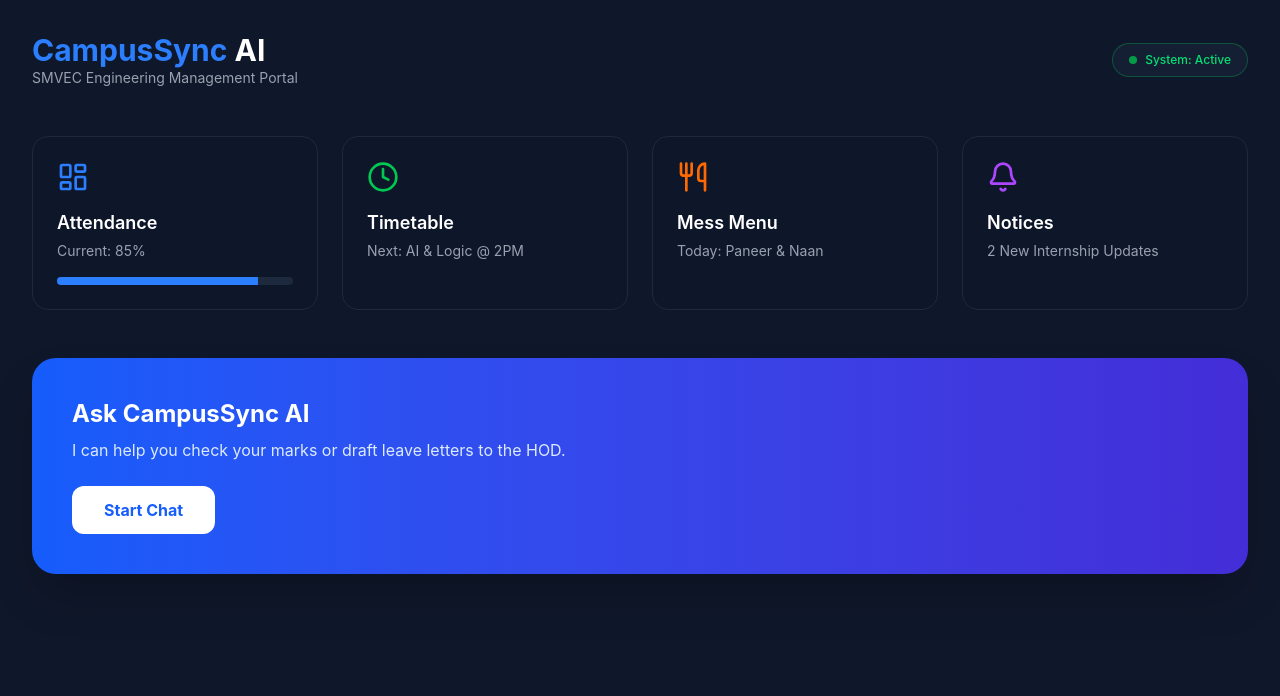
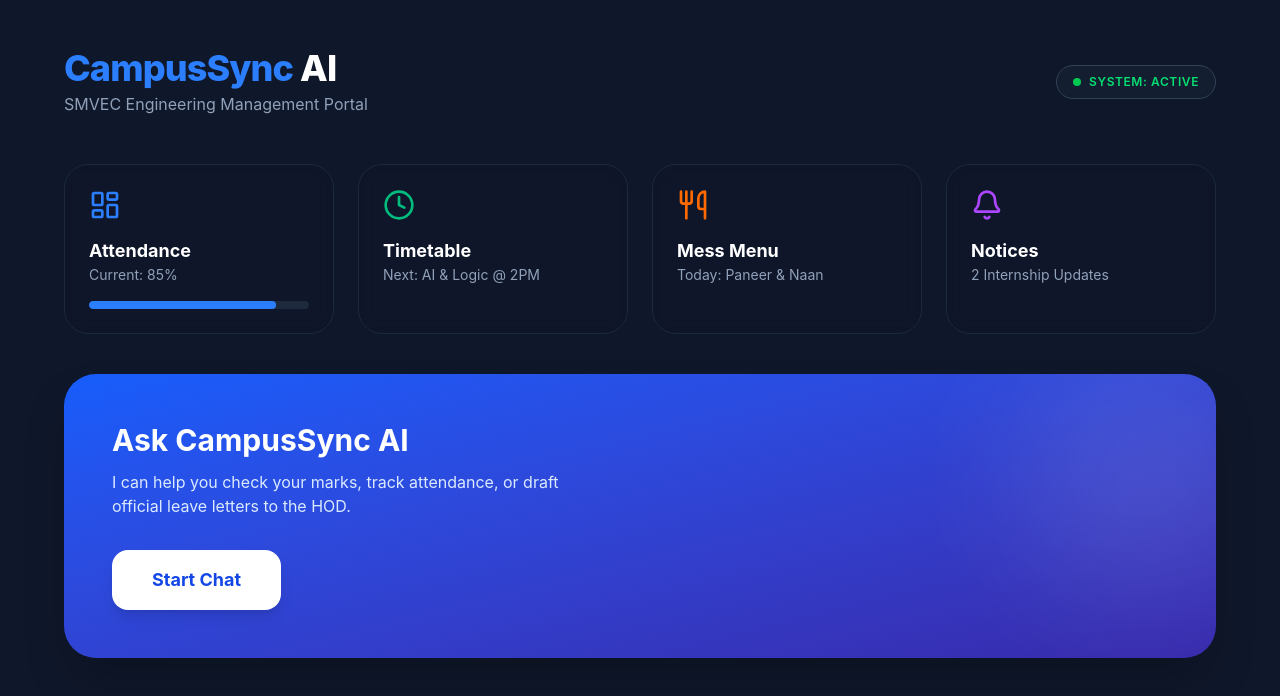
Before and after one commit to Arihant029/campus-sync-ai, a React (Vite) app in the folder campus-sync/client/: page / in a window 1280 px wide. Shown: the top 696 px of the page. Built offline with nearby package versions, Linux system fonts and the light colour scheme.

Commit message:
fix: final production UI styling with slate-950 background

```diff
--- a/campus-sync/client/src/App.jsx
+++ b/campus-sync/client/src/App.jsx
@@ -1,6 +1,14 @@
 import React, { useState } from 'react';
 import { jsPDF } from "jspdf";
-import { MessageSquare, LayoutDashboard, Clock, Utensils, Bell, Send } from 'lucide-react';
+import {
+  MessageSquare,
+  LayoutDashboard,
+  Clock,
+  Utensils,
+  Bell,
+  Send,
+  ChevronLeft
+} from 'lucide-react';
 
 function App() {
   const [input, setInput] = useState('');
@@ -26,119 +34,155 @@ function App() {
       const data = await response.json();
       setMessages(prev => [...prev, { role: 'assistant', content: data.reply }]);
     } catch (err) {
-      setMessages(prev => [...prev, { role: 'assistant', content: "Connection Error. Render might be waking up..." }]);
+      setMessages(prev => [...prev, { role: 'assistant', content: "Connection Error. Render server is waking up, please wait 30 seconds and try again." }]);
     }
     setLoading(false);
   };
 
   const downloadPDF = (content) => {
     const doc = new jsPDF();
-    doc.text(content, 15, 20, { maxWidth: 180 });
-    doc.save("SMVEC_Document.pdf");
+    const splitText = doc.splitTextToSize(content, 180);
+    doc.text(splitText, 15, 20);
+    doc.save("CampusSync_Document.pdf");
   };
 
+  // DASHBOARD VIEW
   if (!showChat) {
     return (
-      <div className="min-h-screen bg-[#0f172a] text-white p-8 font-sans">
+      <div className="min-h-screen bg-[#0f172a] text-white p-6 md:p-12 font-sans">
+        <div className="max-w-6xl mx-auto">
           <header className="flex justify-between items-center mb-12">
             <div>
-            <h1 className="text-3xl font-bold text-blue-500">CampusSync <span className="text-white">AI</span></h1>
-            <p className="text-gray-400 text-sm">SMVEC Engineering Management Portal</p>
+              <h1 className="text-4xl font-extrabold tracking-tight">
+                <span className="text-blue-500">CampusSync</span> AI
+              </h1>
+              <p className="text-slate-400 mt-1">SMVEC Engineering Management Portal</p>
             </div>
-          <div className="bg-slate-800/50 px-4 py-2 rounded-full border border-green-500/30 flex items-center gap-2">
+            <div className="hidden md:flex bg-slate-800/40 px-4 py-2 rounded-full border border-slate-700 items-center gap-2">
               <div className="w-2 h-2 bg-green-500 rounded-full animate-pulse"></div>
-            <span className="text-xs font-medium text-green-400">System: Active</span>
+              <span className="text-xs font-semibold text-green-400 uppercase tracking-wider">System: Active</span>
             </div>
           </header>
 
-        <div className="grid grid-cols-1 md:grid-cols-4 gap-6 mb-12">
-          <div className="bg-slate-900/50 p-6 rounded-2xl border border-slate-800">
+          <div className="grid grid-cols-1 sm:grid-cols-2 lg:grid-cols-4 gap-6 mb-10">
+            <div className="bg-slate-900/60 p-6 rounded-3xl border border-slate-800 backdrop-blur-sm">
               <LayoutDashboard className="text-blue-500 mb-4" size={32} />
-            <h3 className="text-lg font-semibold mb-1">Attendance</h3>
-            <p className="text-gray-400 text-sm mb-4">Current: 85%</p>
+              <h3 className="text-lg font-bold">Attendance</h3>
+              <p className="text-slate-400 text-sm mb-4">Current: 85%</p>
               <div className="w-full bg-slate-800 h-2 rounded-full overflow-hidden">
-              <div className="bg-blue-500 h-full w-[85%]"></div>
+                <div className="bg-blue-500 h-full w-[85%] rounded-full"></div>
               </div>
             </div>
 
-          <div className="bg-slate-900/50 p-6 rounded-2xl border border-slate-800">
-            <Clock className="text-green-500 mb-4" size={32} />
-            <h3 className="text-lg font-semibold mb-1">Timetable</h3>
-            <p className="text-gray-400 text-sm">Next: AI & Logic @ 2PM</p>
+            <div className="bg-slate-900/60 p-6 rounded-3xl border border-slate-800 backdrop-blur-sm">
+              <Clock className="text-emerald-500 mb-4" size={32} />
+              <h3 className="text-lg font-bold">Timetable</h3>
+              <p className="text-slate-400 text-sm">Next: AI & Logic @ 2PM</p>
             </div>
 
-          <div className="bg-slate-900/50 p-6 rounded-2xl border border-slate-800">
+            <div className="bg-slate-900/60 p-6 rounded-3xl border border-slate-800 backdrop-blur-sm">
               <Utensils className="text-orange-500 mb-4" size={32} />
-            <h3 className="text-lg font-semibold mb-1">Mess Menu</h3>
-            <p className="text-gray-400 text-sm">Today: Paneer & Naan</p>
+              <h3 className="text-lg font-bold">Mess Menu</h3>
+              <p className="text-slate-400 text-sm">Today: Paneer & Naan</p>
             </div>
 
-          <div className="bg-slate-900/50 p-6 rounded-2xl border border-slate-800">
+            <div className="bg-slate-900/60 p-6 rounded-3xl border border-slate-800 backdrop-blur-sm">
               <Bell className="text-purple-500 mb-4" size={32} />
-            <h3 className="text-lg font-semibold mb-1">Notices</h3>
-            <p className="text-gray-400 text-sm">2 New Internship Updates</p>
+              <h3 className="text-lg font-bold">Notices</h3>
+              <p className="text-slate-400 text-sm">2 Internship Updates</p>
             </div>
           </div>
 
-        <div className="bg-gradient-to-r from-blue-600 to-indigo-700 p-10 rounded-3xl shadow-2xl">
-          <h2 className="text-2xl font-bold mb-2">Ask CampusSync AI</h2>
-          <p className="text-blue-100 mb-6">I can help you check your marks or draft leave letters to the HOD.</p>
+          <div className="bg-gradient-to-br from-blue-600 to-indigo-800 p-8 md:p-12 rounded-[2rem] shadow-2xl relative overflow-hidden">
+            <div className="relative z-10">
+              <h2 className="text-3xl font-bold mb-3">Ask CampusSync AI</h2>
+              <p className="text-blue-100 mb-8 max-w-md">I can help you check your marks, track attendance, or draft official leave letters to the HOD.</p>
               <button
                 onClick={() => setShowChat(true)}
-            className="bg-white text-blue-600 px-8 py-3 rounded-xl font-bold hover:bg-blue-50 transition-colors"
+                className="bg-white text-blue-700 px-10 py-4 rounded-2xl font-bold text-lg hover:scale-105 transition-transform shadow-lg"
               >
                 Start Chat
               </button>
+            </div>
+            <div className="absolute top-[-10%] right-[-5%] w-64 h-64 bg-white/10 rounded-full blur-3xl"></div>
+          </div>
         </div>
       </div>
     );
   }
 
+  // CHAT VIEW
   return (
-    <div className="min-h-screen bg-[#0f172a] text-white flex flex-col p-4">
-      <div className="max-w-2xl w-full mx-auto flex flex-col h-[90vh]">
-        <div className="flex justify-between items-center mb-4">
-          <button onClick={() => setShowChat(false)} className="text-gray-400 hover:text-white">← Back to Dashboard</button>
-          <h2 className="text-xl font-bold text-blue-500">CampusSync AI</h2>
+    <div className="min-h-screen bg-[#020617] text-white flex flex-col p-4 md:p-8">
+      <div className="max-w-3xl w-full mx-auto flex flex-col h-[85vh]">
+        <div className="flex items-center justify-between mb-6">
+          <button
+            onClick={() => setShowChat(false)}
+            className="flex items-center gap-2 text-slate-400 hover:text-white transition-colors"
+          >
+            <ChevronLeft size={20} />
+            <span>Back to Dashboard</span>
+          </button>
+          <div className="flex items-center gap-2">
+             <div className="w-2 h-2 bg-blue-500 rounded-full animate-pulse"></div>
+             <h2 className="text-xl font-bold">AI Assistant</h2>
+          </div>
         </div>
 
-        <div className="flex-1 bg-slate-900/80 rounded-2xl border border-slate-800 overflow-hidden flex flex-col">
-          <div className="flex-1 overflow-y-auto p-6 space-y-4">
+        <div className="flex-1 bg-slate-900/90 rounded-[2rem] border border-slate-800 shadow-2xl flex flex-col overflow-hidden">
+          <div className="flex-1 overflow-y-auto p-6 space-y-6 scrollbar-hide">
             {messages.length === 0 && (
-              <p className="text-center text-gray-500 mt-10">Type "leave letter" to begin...</p>
+              <div className="h-full flex flex-col items-center justify-center text-slate-500 space-y-3">
+                <MessageSquare size={48} className="opacity-20" />
+                <p>Type "leave letter" to start drafting</p>
+              </div>
             )}
+
             {messages.map((msg, i) => (
               <div key={i} className={`flex ${msg.role === 'user' ? 'justify-end' : 'justify-start'}`}>
-                <div className={`max-w-[80%] p-4 rounded-2xl ${msg.role === 'user' ? 'bg-blue-600 shadow-lg' : 'bg-slate-800 border border-slate-700'}`}>
-                  <p className="whitespace-pre-wrap text-sm leading-relaxed">{msg.content}</p>
+                <div className={`max-w-[85%] p-5 rounded-2xl ${
+                  msg.role === 'user'
+                  ? 'bg-blue-600 text-white rounded-tr-none'
+                  : 'bg-slate-800 border border-slate-700 rounded-tl-none'
+                }`}>
+                  <p className="whitespace-pre-wrap text-[15px] leading-relaxed font-medium">{msg.content}</p>
                   {msg.role === 'assistant' && msg.content.includes("Respectfully") && (
                     <button
                       onClick={() => downloadPDF(msg.content)}
-                      className="mt-3 flex items-center gap-2 bg-green-600 hover:bg-green-700 px-3 py-1.5 rounded-lg text-[11px] font-bold transition-all"
+                      className="mt-4 w-full flex items-center justify-center gap-2 bg-emerald-600 hover:bg-emerald-700 p-3 rounded-xl text-xs font-bold uppercase tracking-wider transition-all"
                     >
-                      DOWNLOAD OFFICIAL PDF
+                      Download Official Document (PDF)
                     </button>
                   )}
                 </div>
               </div>
             ))}
-            {loading && <div className="text-blue-500 text-xs animate-pulse">AI is typing...</div>}
+            {loading && (
+              <div className="flex gap-2 items-center text-blue-400 text-sm">
+                <div className="w-1.5 h-1.5 bg-blue-400 rounded-full animate-bounce"></div>
+                <div className="w-1.5 h-1.5 bg-blue-400 rounded-full animate-bounce [animation-delay:0.2s]"></div>
+                <div className="w-1.5 h-1.5 bg-blue-400 rounded-full animate-bounce [animation-delay:0.4s]"></div>
+                <span>AI is thinking...</span>
+              </div>
+            )}
           </div>
 
-          <div className="p-4 bg-slate-900 border-t border-slate-800 flex gap-2">
+          <div className="p-4 bg-slate-900 border-t border-slate-800">
+            <div className="relative flex items-center">
               <input
-              className="flex-1 bg-slate-800 border border-slate-700 p-3 rounded-xl outline-none focus:border-blue-500 transition-all text-sm"
+                className="w-full bg-slate-950 border border-slate-800 p-4 pr-16 rounded-2xl outline-none focus:border-blue-500 focus:ring-1 focus:ring-blue-500 transition-all text-[15px]"
                 value={input}
                 onChange={(e) => setInput(e.target.value)}
                 onKeyPress={(e) => e.key === 'Enter' && handleSend()}
-              placeholder="Type your message..."
+                placeholder="Ask anything..."
               />
               <button
                 onClick={handleSend}
-              className="bg-blue-600 hover:bg-blue-700 p-3 rounded-xl transition-all shadow-lg"
+                className="absolute right-2 bg-blue-600 hover:bg-blue-700 p-3 rounded-xl transition-all shadow-lg active:scale-95"
               >
                 <Send size={20} />
               </button>
+            </div>
           </div>
         </div>
       </div>
```
Lines whose indentation alone changed are shown as unchanged.
